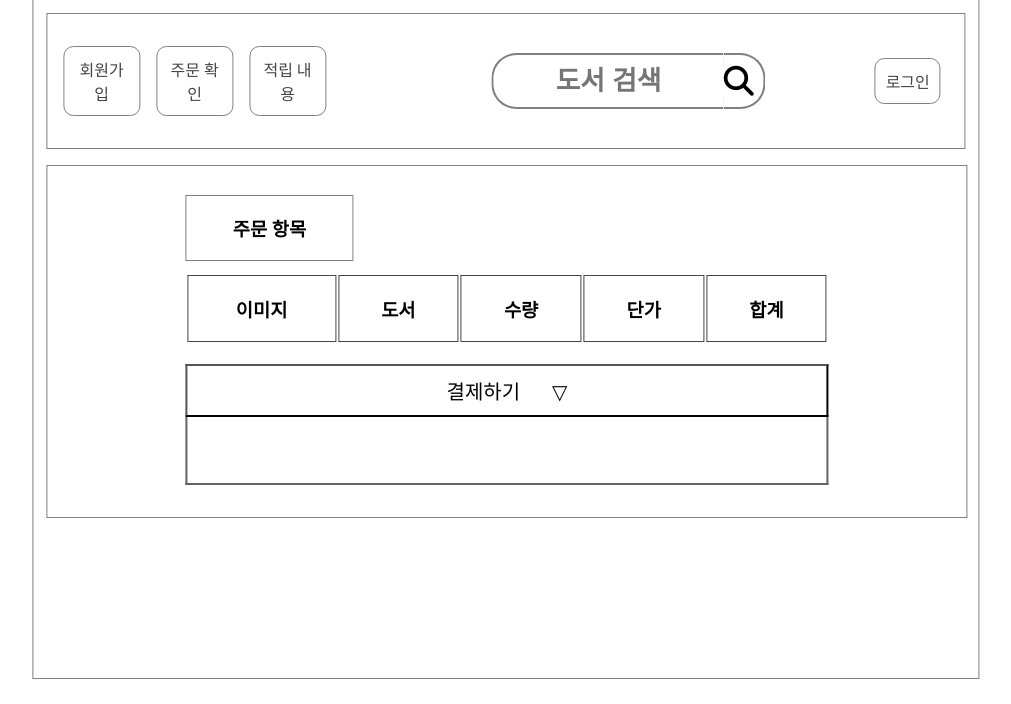
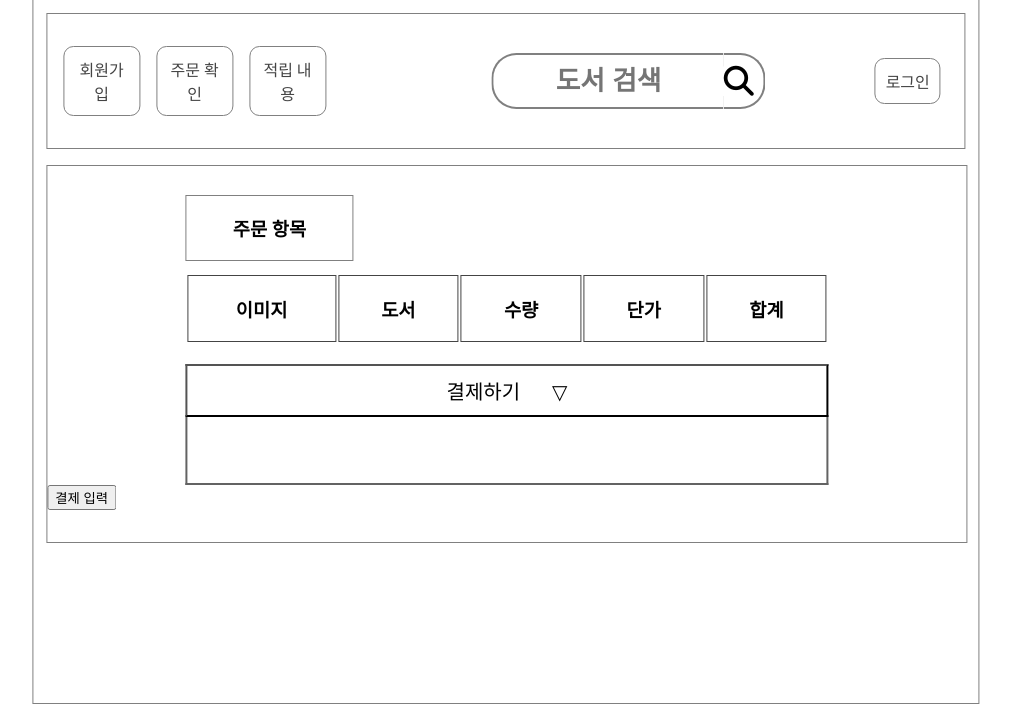
Before and after one commit to HeoGwan/Buy_Book, a website: page views/orderView.html in a window 1280 px wide. Shown: the part 157-861 px from the top of the page, without its empty margins (134-1145 px from the left). Before the commit the page ends 836 px from the top, so only its background shows below. Drawn offline with nearby package versions, Linux system fonts and the light colour scheme; files that its build step writes are made by us from their sources; files whose address does not match are found by name.

Commit message:
결제 정보 바로 입력 버튼 추가

```diff
--- a/views/orderView.html
+++ b/views/orderView.html
@@ -134,11 +134,32 @@
                 </div>
             </form>
         </div>
+        <div>
+            <button onclick="inputInfo()">결제 입력</button>
+        </div>
     </div>
 {% endblock %}
 
 {% block script %}
     <script>
+        function inputInfo() {
+            // 배송지 정보
+            document.getElementsByClassName('zip-code')[0].value = '12345';
+            document.getElementsByClassName('basic-address')[0].value = '12345';
+            document.getElementsByClassName('detail-address')[0].value = '12345';
+
+            // 신용카드 정보
+            // 카드 번호
+            document.getElementsByClassName('credit-card')[0].value = '1234';
+            document.getElementsByClassName('credit-card')[1].value = '1234';
+            document.getElementsByClassName('credit-card')[2].value = '1234';
+            document.getElementsByClassName('credit-card')[3].value = '1234';
+
+            // 유효 기간
+            document.getElementsByClassName('credit-card')[4].value = '12'; // MM
+            document.getElementsByClassName('credit-card')[5].value = '12'; // yy
+        }
+
         function getTotalPrice() {
             const totalPrices = document.querySelectorAll('.book-total-price');
             let total = 0;
```
